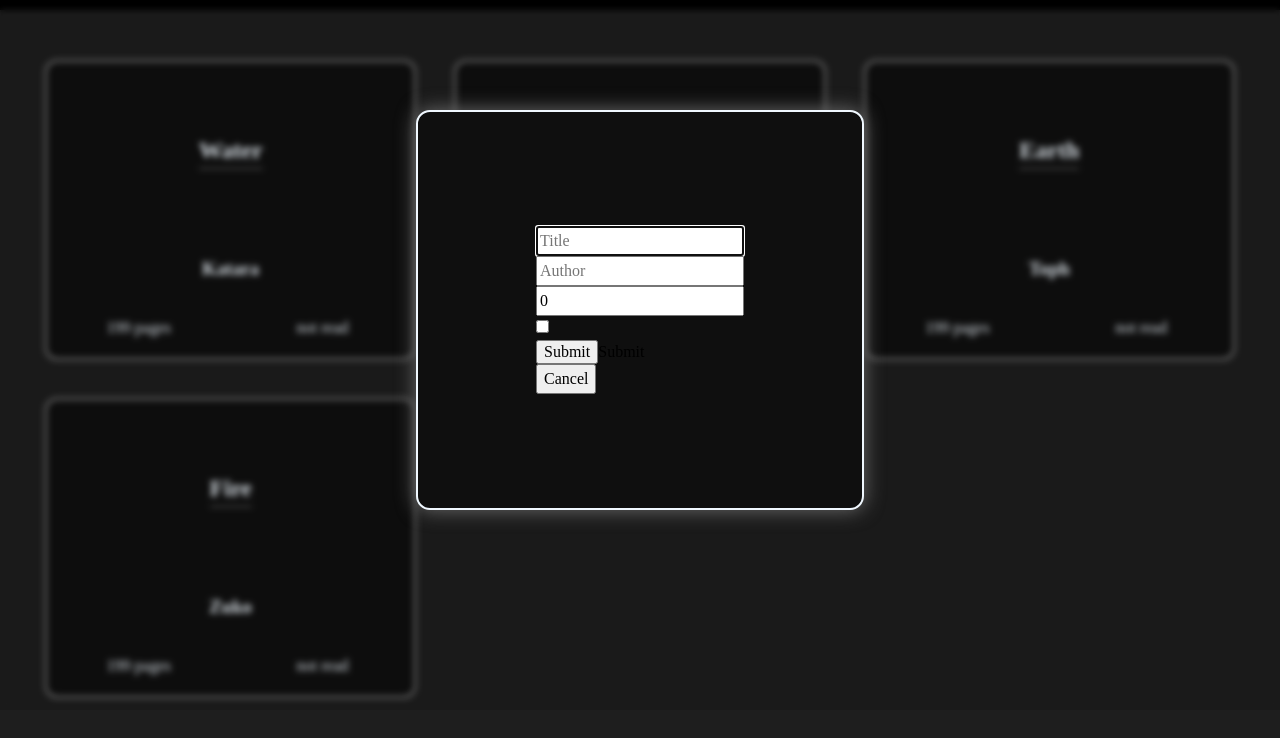
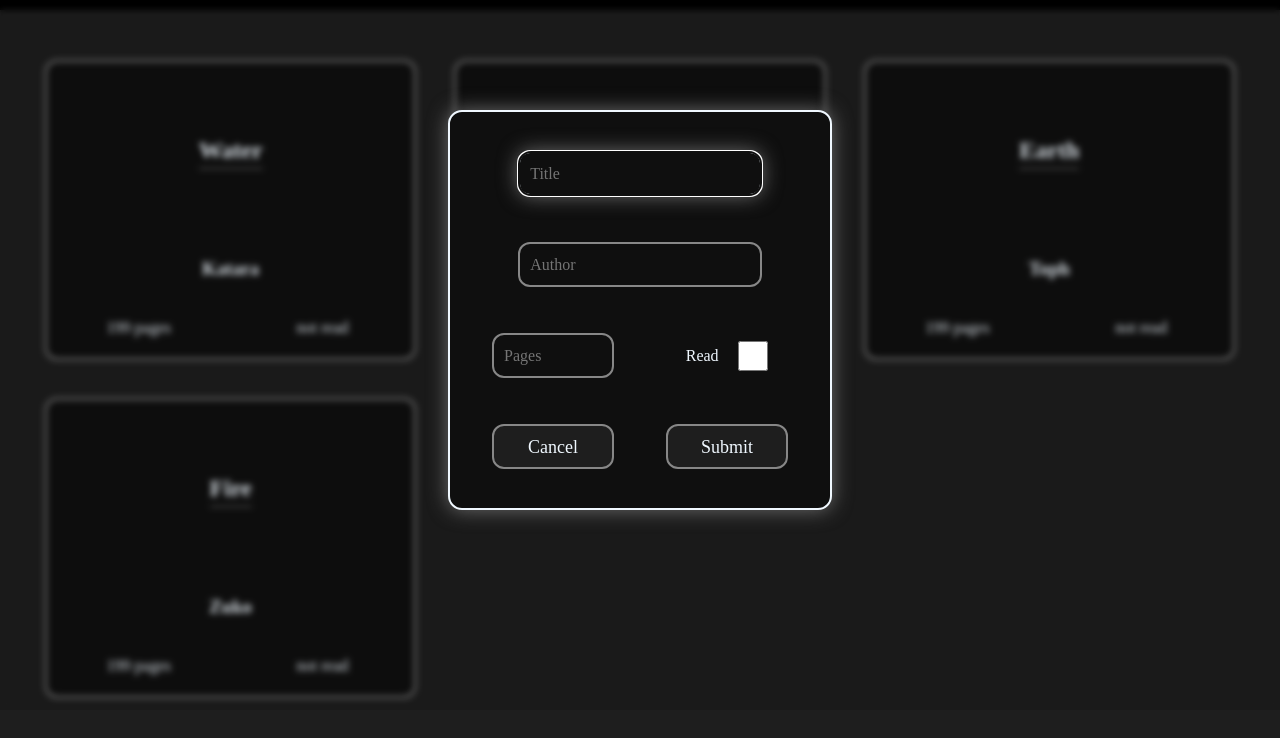
Before and after one commit to miryarik/library, a plain HTML site: page index.html in a window 1280 px wide. Both pictures are taken after a click on the button "Add Book". Shown: the part 90-828 px from the top of the page. Drawn offline with Linux system fonts and the light colour scheme.

Commit message:
Added functionality to add new books

```diff
--- a/index.html
+++ b/index.html
@@ -10,33 +10,34 @@
 </head>
 <body>
     <dialog class="add-book-modal">
-        <div>
-            <form>
-                <div class="ipt-title">
+
+        <form autocomplete="off">
+            <div class="ipt title">
                 <input type="text" name="title" id="title" required placeholder="Title">
             </div>
 
-                <div class="ipt-author">
+            <div class="ipt author">
                 <input type="text" name="author" id="author" placeholder="Author">
             </div>
 
-                <div class="ipt-pages">
-                    <input type="number" name="pages" id="pages" placeholder="Number of Pages" min="0" value="0">
+            <div class="ipt pages">
+                <input type="number" name="pages" id="pages" placeholder="Pages" min="0">
             </div>
 
-                <div class="ipt-read">
+            <div class="ipt read">
+                <label for="read">Read</label>
                 <input type="checkbox" name="read" id="read" value="read">
             </div>
 
-                <div class="ipt-read">
-                    <input formmethod="dialog" type="submit" id="submit-book-btn">Submit</input>
+            <div class="ipt submit">
+                <button formmethod="dialog" type="submit" id="submit-book-btn">Submit</button>
             </div>
 
-                <div class="ipt-read">
-                    <button formmethod="dialog" formnovalidate id="cancel">Cancel</button>
+            <div class="ipt cancel">
+                <button formmethod="dialog" formnovalidate id="cancel" value="Cancel">Cancel</button>
             </div>
         </form>
-        </div>
+
     </dialog>
 
     <div class="header">
--- a/script.js
+++ b/script.js
@@ -88,11 +88,11 @@ function makeBookCard(book) {
 
 document.addEventListener("DOMContentLoaded", (event) => {
 
+    // modal for adding new book
+    const addBookModal = document.querySelector('dialog.add-book-modal');
+
     // display books from array
     displayBooks();
-
-    // modal for adding new book
-    const addBookModal = document.querySelector('dialog.add-book-modal');
 
 
     // add book button
@@ -102,23 +102,40 @@ document.addEventListener("DOMContentLoaded", (event) => {
     });
 
 
-    // form for new book
+    // adding new book and handling form behaviour on submit
     const submitBtn = document.querySelector('#submit-book-btn');
-    submitBtn.addEventListener('click', (event) => {
+    submitBtn.addEventListener('click', () => {
         // get entered inputs
-        const newBookTitle = addBookModal.querySelector('input#title').value;
-        const newBookAuthor = addBookModal.querySelector('input#author').value;
-        const newBookPages = addBookModal.querySelector('input#pages').value;
-        const newBookRead = addBookModal.querySelector('input#read').checked;
+        let newBookTitle = addBookModal.querySelector('input#title').value;
+        let newBookAuthor = addBookModal.querySelector('input#author').value;
+        let newBookPages = addBookModal.querySelector('input#pages').value;
+        let newBookRead = addBookModal.querySelector('input#read').checked;
 
-        console.log(newBookRead)
 
-        // make a new book from the inputs
-        const newBook = new Book(newBookTitle, newBookAuthor, newBookPages, newBookRead);
-        addBookToLibrary(newBook);
+        // valid input must have title
+        if (newBookTitle !== '') {
 
-        // close modal
+            // handle pages input
+            newBookPages = newBookPages == 0 ? 0 : newBookPages;
+
+            // make a new book from the inputs
+            const newBook = new Book(newBookTitle, newBookAuthor, newBookPages, newBookRead);
+            addBookToLibrary(newBook);
+
+            // close modal, reset form
+            addBookModal.close();
+            addBookModal.querySelector('form').reset();
+        }
+
+    });
+
+
+    // handling form behaviour on cancelation
+    const cancelBtn = addBookModal.querySelector('button#cancel');
+    cancelBtn.addEventListener('click', () => {
+        // close modal, reset form
         addBookModal.close();
+        addBookModal.querySelector('form').reset();
     });
 
 
--- a/styles.css
+++ b/styles.css
@@ -123,8 +123,8 @@ body {
 }
 
 
-dialog.add-book-modal {
-    width: max(35vw, 300px);
+dialog.add-book-modal[open] {
+    width: max(30vw, 250px);
     height: 400px;
 
     margin: auto;
@@ -136,17 +136,116 @@ dialog.add-book-modal {
 
     box-shadow: var(--shadow-light);
 
-    justify-items: center;
-    align-content: center;
-
     &::backdrop {
         backdrop-filter: blur(3px);
     }
 
-    & > div {
-        width: 80%;
+
+    & form {
+        width: 100%;
+        height: 100%;
+
+        display: grid;
+        grid-template: repeat(4, 1fr) / 1fr 1fr;
+        grid-template-areas:
+            'title title'
+            'author author'
+            'pages read'
+            'cancel submit';
 
         justify-items: center;
+        align-items: center;
+
+        & > .ipt {
+
+            width: 70%;
+            height: 45px;
+
+            color: var(--text-white);
+
+
+            & > input {
+                height: 100%;
+                width: 100%;
+
+                padding: 5px 10px;
+
+                background-color: var(--card-bg-clr);
+
+                color: var(--text-white);
+
+                border: 2px solid var(--border-white);
+                border-radius: 12px;
+
+                &:hover,
+                &:focus {
+                    border-color: var(--text-white);
+                    box-shadow: var(--shadow-light);
+                    cursor: pointer;
+                }
+
+            }
+
+            & > button {
+                height: 100%;
+                width: 100%;
+
+                font-size: large;
+
+                padding: 8px 12px;
+
+                background-color: var(--accent-color);
+                color: var(--text-white);
+
+                border: 2px solid var(--border-white);
+                border-radius: 12px;
+
+                &:hover,
+                &:focus {
+                    border-color: var(--text-white);
+                    box-shadow: var(--shadow-light);
+                    cursor: pointer;
+                }
+            }
+        }
+
+        & > .ipt.title {
+            grid-area: title;
+        }
+
+        & > .ipt.author {
+            grid-area: author;
+        }
+
+        & > .ipt.pages {
+            grid-area: pages;
+        }
+
+        & > .ipt.read {
+            grid-area: read;
+
+            display: flex;
+            justify-content: space-evenly;
+            align-items: center;
+
+            & > input {
+                height: 30px;
+                width: 30px;
+
+            }
+        }
+
+        & > .ipt.submit {
+            grid-area: submit;
+
+        }
+
+        & > .ipt.cancel {
+            grid-area: cancel;
+
+        }
 
     }
+
+
 }
```
Lines whose indentation alone changed are shown as unchanged.
